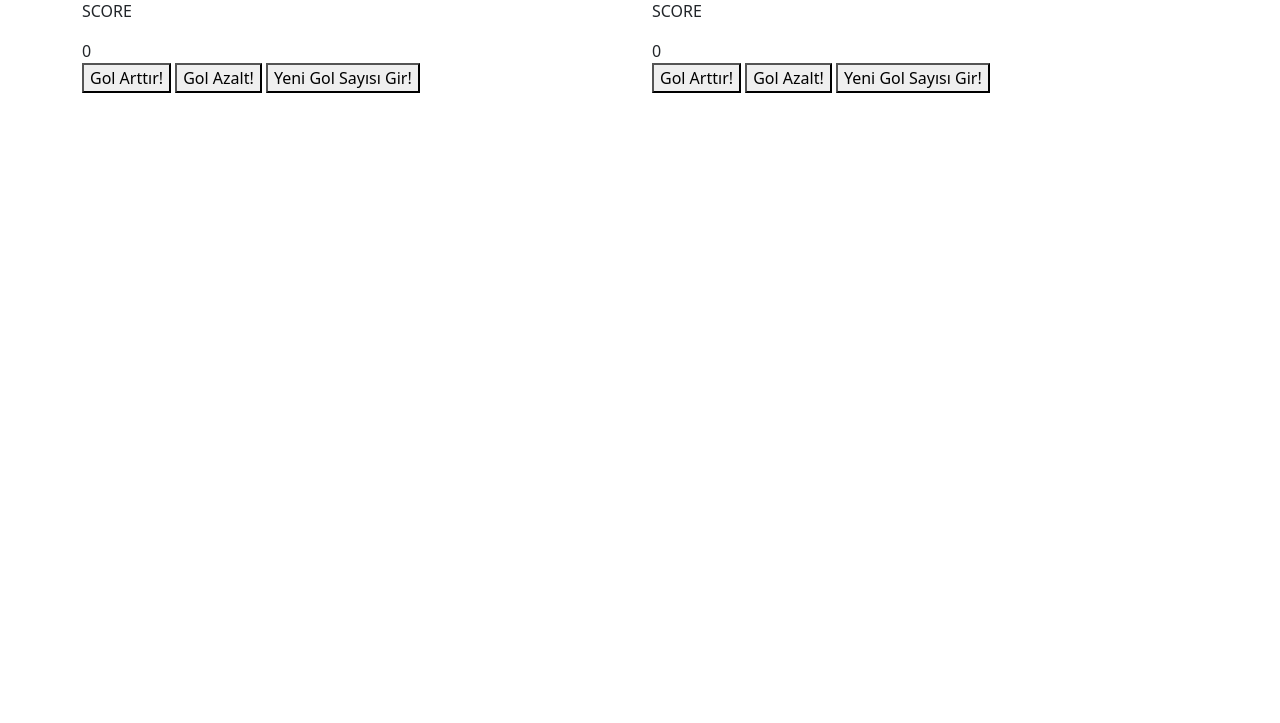
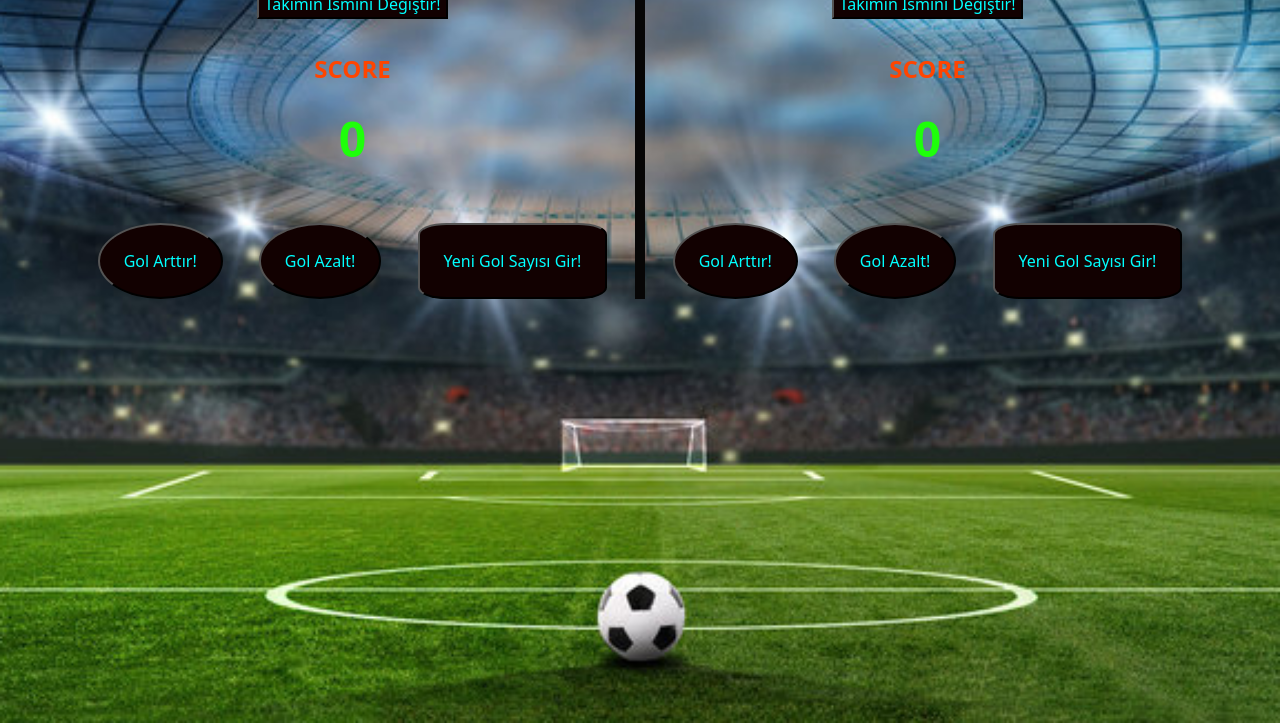
Before and after one commit to furkycl/JavaScript-SoccerGameSimulator, a plain HTML site: page index.html in a window 1280 px wide. Shown: the part 77-800 px from the top of the page. Drawn offline with nearby package versions, Linux system fonts and the light colour scheme.

Commit message:
basic styled with css

```diff
--- a/index.html
+++ b/index.html
@@ -1,21 +1,24 @@
 <!DOCTYPE html>
 <html lang="en">
+
 <head>
     <meta charset="UTF-8">
     <meta name="viewport" content="width=device-width, initial-scale=1.0">
     <title>Mini Soccer Game Simulator</title>
     <link rel="shortcut icon" href="favicon.svg" type="image/x-icon">
-    <link href="https://cdn.jsdelivr.net/npm/bootstrap@5.3.3/dist/css/bootstrap.min.css" rel="stylesheet" integrity="sha384-QWTKZyjpPEjISv5WaRU9OFeRpok6YctnYmDr5pNlyT2bRjXh0JMhjY6hW+ALEwIH" crossorigin="anonymous">
+    <link href="https://cdn.jsdelivr.net/npm/bootstrap@5.3.3/dist/css/bootstrap.min.css" rel="stylesheet"
+        integrity="sha384-QWTKZyjpPEjISv5WaRU9OFeRpok6YctnYmDr5pNlyT2bRjXh0JMhjY6hW+ALEwIH" crossorigin="anonymous">
     <link rel="stylesheet" href="style.css">
 </head>
+
 <body>
     <section>
         <div class="container">
-            <div class="row">
-                <div class="col">
+            <div class="row text-center">
+                <div class="col row-divider">
                     <h2 id="teamHome">TEAM A</h2>
-                    <button onclick="changeHometeamname()">Takımın İsmini Değiştir!</button>
-                    <p>SCORE</p>
+                    <button id="changeteamnamebutton" onclick="changeHometeamname()">Takımın İsmini Değiştir!</button>
+                    <p id="scoretext">SCORE</p>
                     <span id="scoreforTeamhome">0</span>
                     <div>
                         <button id="increasegoalbutton" onclick="increasegoalHometeam()">Gol Arttır!</button>
@@ -25,8 +28,8 @@
                 </div>
                 <div class="col">
                     <h2 id="teamAway">TEAM B</h2>
-                    <button onclick="changeAwayteamname()">Takımın İsmini Değiştir!</button>
-                    <p>SCORE</p>
+                    <button id="changeteamnamebutton" onclick="changeAwayteamname()">Takımın İsmini Değiştir!</button>
+                    <p id="scoretext">SCORE</p>
                     <span id="scoreforTeamaway">0</span>
                     <div>
                         <button id="increasegoalbutton" onclick="increasegoalAwayteam()">Gol Arttır!</button>
@@ -38,7 +41,9 @@
         </div>
     </section>
     <script src="script.js"></script>
-    <script src="https://cdn.jsdelivr.net/npm/bootstrap@5.3.3/dist/js/bootstrap.bundle.min.js" integrity="sha384-YvpcrYf0tY3lHB60NNkmXc5s9fDVZLESaAA55NDzOxhy9GkcIdslK1eN7N6jIeHz" crossorigin="anonymous">
-    </script>
+    <script src="https://cdn.jsdelivr.net/npm/bootstrap@5.3.3/dist/js/bootstrap.bundle.min.js"
+        integrity="sha384-YvpcrYf0tY3lHB60NNkmXc5s9fDVZLESaAA55NDzOxhy9GkcIdslK1eN7N6jIeHz" crossorigin="anonymous">
+        </script>
 </body>
+
 </html>
--- a/style.css
+++ b/style.css
@@ -0,0 +1,73 @@
+body {
+    background-image: url(soccergame.jpg);
+    background-size: cover;
+    background-repeat: no-repeat;
+    background-attachment: fixed;
+    background-position: center;
+}
+
+#teamHome {
+    font-size: 3rem;
+    font-weight: bolder;
+    color: orangered;
+}
+
+#teamAway {
+    font-size: 3rem;
+    font-weight: bolder;
+    color: rgb(171, 242, 28);
+}
+
+#changeteamnamebutton {
+    color: aqua;
+    background-color:#120101;
+    margin-bottom: 2rem;
+}
+
+#scoretext {
+    color: orangered;
+    font-weight: bold;
+    font-size: 1.5rem;
+}
+
+#scoreforTeamhome {
+    color: rgb(30, 255, 10);
+    font-size: 3rem;
+    font-weight: bolder;
+
+}
+
+#scoreforTeamaway {
+    color: rgb(30, 255, 10);
+    font-size: 3rem;
+    font-weight: bolder;
+}
+
+
+#increasegoalbutton {
+    margin-right: 2rem;
+    margin-top: 3rem;
+    color: aqua;
+    background-color:#120101;
+    padding: 1.5rem;
+    border-radius: 100%;
+}
+
+#decreasegoalbutton {
+    margin-right: 2rem;
+    color: aqua;
+    background-color:#120101;
+    padding: 1.5rem;
+    border-radius: 100%;
+}
+
+#entergoalbutton {
+    color: aqua;
+    background-color:#120101;
+    padding: 1.5rem;
+    border-radius: 15%;
+}
+
+.row-divider {
+    border-right: 10px solid rgb(7, 6, 6);
+}
```
Also changed, not shown: soccergame.jpg (added).
